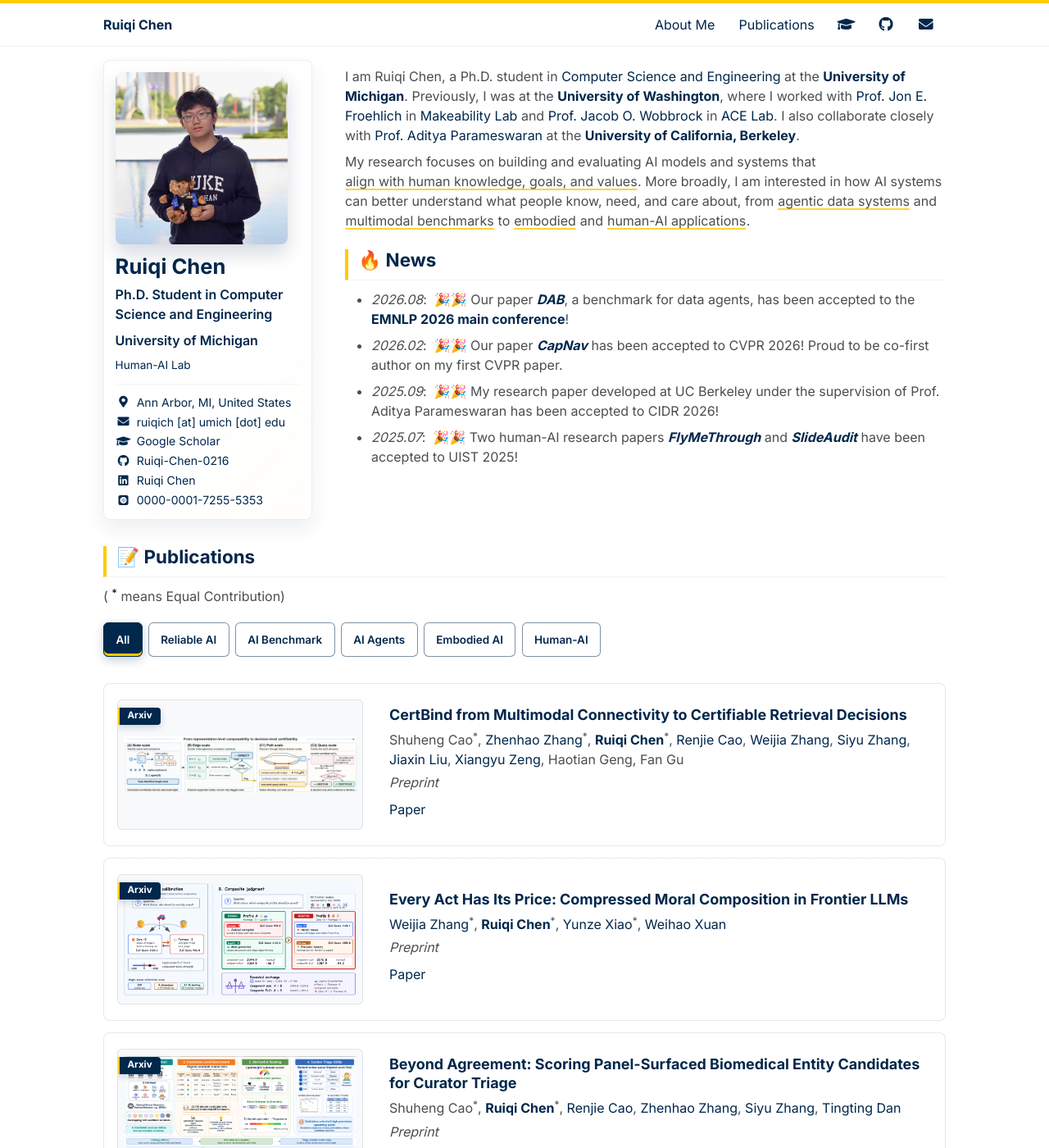
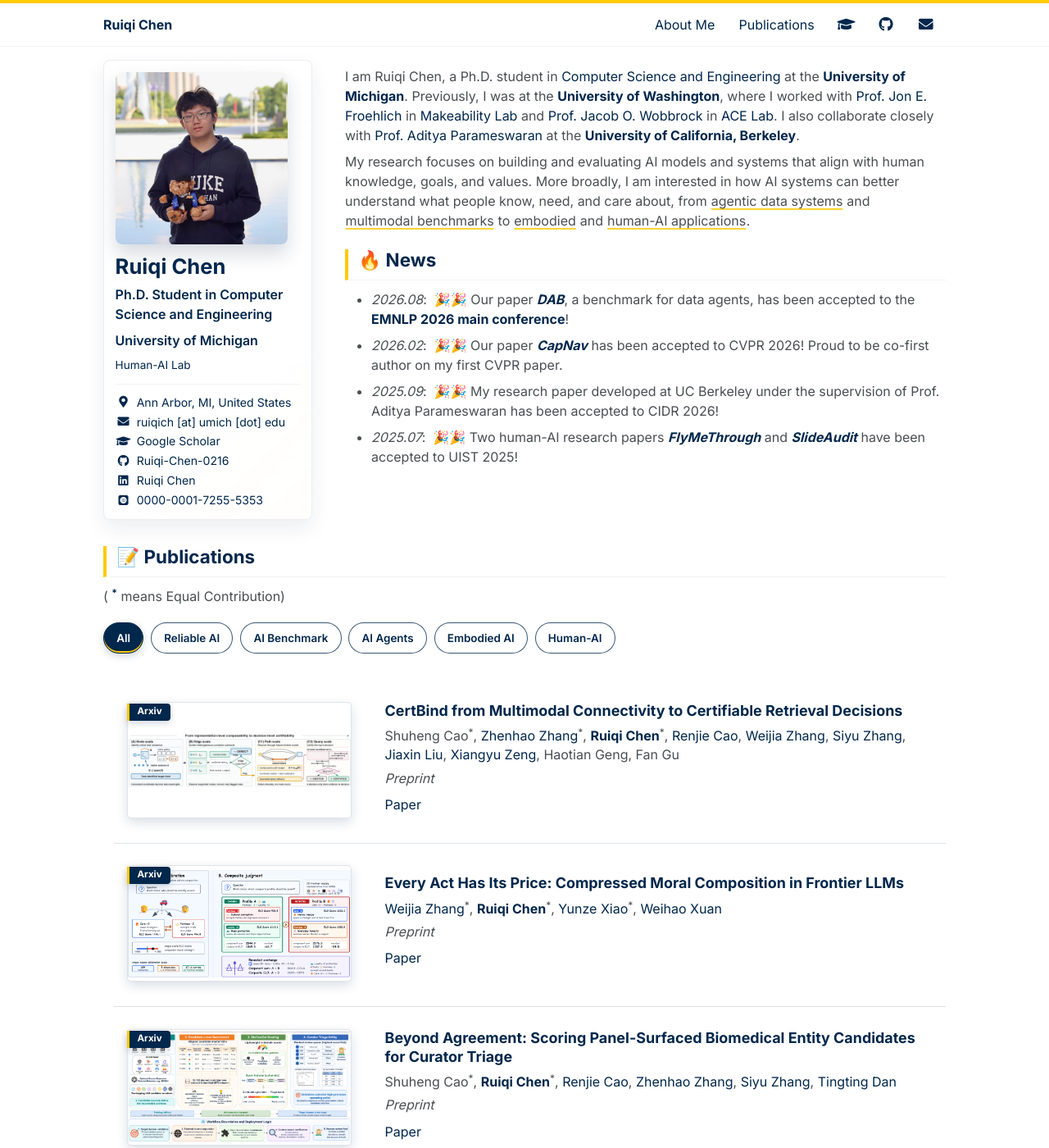
Before and after one commit to Ruiqi-Chen-0216/Ruiqi-Chen-0216.github.io, a Jekyll site: the page built from _pages/home.md, in a window 1280 px wide and 1400 px high. Shown: the whole window at 82% size. Built offline with Jekyll 4.4.1, drawn with Linux system fonts in a browser that asks for light colours; some web fonts are replaced.

Commit message:
update website

```diff
--- a/_pages/home.md
+++ b/_pages/home.md
@@ -42,7 +42,7 @@
 
 I am Ruiqi Chen, a Ph.D. student in [Computer Science and Engineering](https://cse.engin.umich.edu/) at the **University of Michigan**. Previously, I was at the **University of Washington**, where I worked with [Prof. Jon E. Froehlich](https://jonfroehlich.github.io/) in [Makeability Lab](https://makeabilitylab.cs.washington.edu/) and [Prof. Jacob O. Wobbrock](https://faculty.washington.edu/wobbrock/) in [ACE Lab](https://depts.washington.edu/acelab/index.html). I also collaborate closely with [Prof. Aditya Parameswaran](https://people.eecs.berkeley.edu/~adityagp/) at the **University of California, Berkeley**.
 
-My research focuses on building and evaluating AI models and systems that <button class="research-topic-link" type="button" data-filter="reliable-ai" aria-pressed="false">align with human knowledge, goals, and values</button>. More broadly, I am interested in how AI systems can better understand what people know, need, and care about, from <button class="research-topic-link" type="button" data-filter="agent" aria-pressed="false">agentic data systems</button> and <button class="research-topic-link" type="button" data-filter="benchmark" aria-pressed="false">multimodal benchmarks</button> to <button class="research-topic-link" type="button" data-filter="embodied-ai" aria-pressed="false">embodied</button> and <button class="research-topic-link" type="button" data-filter="human-ai" aria-pressed="false">human-AI applications</button>.
+My research focuses on building and evaluating AI models and systems that align with human knowledge, goals, and values. More broadly, I am interested in how AI systems can better understand what people know, need, and care about, from <button class="research-topic-link" type="button" data-filter="agent" aria-pressed="false">agentic data systems</button> and <button class="research-topic-link" type="button" data-filter="benchmark" aria-pressed="false">multimodal benchmarks</button> to <button class="research-topic-link" type="button" data-filter="embodied-ai" aria-pressed="false">embodied</button> and <button class="research-topic-link" type="button" data-filter="human-ai" aria-pressed="false">human-AI applications</button>.
 
 # 🔥 News
 - *2026.08*: &nbsp;🎉🎉 Our paper ***DAB***, a benchmark for data agents, has been accepted to the **EMNLP 2026 main conference**!
--- a/assets/css/main.scss
+++ b/assets/css/main.scss
@@ -253,7 +253,7 @@
 
 .pub-filter {
     display: flex;
-    gap: 0.45rem;
+    gap: 0.55rem;
     flex-wrap: wrap;
     margin: 1.2em 0 2em 0;
     align-items: center;
@@ -261,10 +261,10 @@
 }
 
 .filter-btn {
-    min-height: 42px;
-    padding: 0.52rem 0.9rem;
-    border: 1px solid rgba($info-color, 0.5);
-    border-radius: 6px;
+    min-height: 38px;
+    padding: 0.42rem 0.95rem;
+    border: 1.5px solid rgba($info-color, 0.78);
+    border-radius: 999px;
     background: white;
     color: $info-color;
     font-size: 0.84rem;
@@ -278,7 +278,7 @@
     &.is-preview {
         transform: translateY(-1px);
         border-color: $umich-maize;
-        box-shadow: 0 3px 10px rgba($info-color, 0.14);
+        box-shadow: 0 3px 9px rgba($info-color, 0.12);
     }
 
     &.active {
@@ -286,8 +286,15 @@
         color: white;
         border-color: $info-color;
         box-shadow:
-            inset 0 -3px 0 $umich-maize,
-            0 4px 12px rgba($info-color, 0.22);
+            inset 0 -2px 0 $umich-maize,
+            0 3px 10px rgba($info-color, 0.2);
+    }
+
+    &.is-trace-target {
+        border-color: $umich-maize;
+        background: rgba($umich-maize, 0.14);
+        color: $info-color;
+        box-shadow: inset 0 -2px 0 $umich-maize;
     }
 
     &:focus-visible {
@@ -389,23 +396,44 @@
 // Publication rows use a stable figure stage so mixed image ratios do not
 // change the reading rhythm of the list.
 .pub-item {
+    position: relative;
     min-width: 0;
-    margin-bottom: 0.9rem;
-    transition: opacity 0.18s ease, transform 0.18s ease;
+    margin-bottom: 0;
+    transition: opacity 0.22s ease, filter 0.22s ease, transform 0.22s ease;
 
     &[hidden] {
         display: none !important;
     }
 
     &.is-preview-muted {
-        opacity: 0.28;
+        opacity: 0.3;
     }
 
-    &.is-preview-match .paper-box {
-        border-color: rgba($umich-maize, 0.9);
-        box-shadow:
-            4px 0 0 $umich-maize inset,
-            0 10px 24px rgba($info-color, 0.1);
+    &.is-preview-match .paper-box,
+    &.is-trace-match .paper-box {
+        border-bottom-color: rgba($umich-maize, 0.92);
+        background: linear-gradient(90deg, rgba($umich-maize, 0.11), rgba(#fff, 0) 58%);
+        box-shadow: 3px 0 0 $umich-maize inset;
+    }
+
+    &.is-trace-match::after {
+        content: "";
+        position: absolute;
+        top: 50%;
+        left: -0.72rem;
+        z-index: 3;
+        width: 0.55rem;
+        height: 0.55rem;
+        border: 2px solid #fff;
+        border-radius: 50%;
+        background: $umich-maize;
+        box-shadow: 0 0 0 2px rgba($info-color, 0.76);
+        transform: translateY(-50%);
+    }
+
+    &.is-trace-muted {
+        opacity: 0.45;
+        filter: saturate(0.8);
     }
 
     &.is-filter-entering {
@@ -415,21 +443,47 @@
 }
 
 .publication-list {
+    position: relative;
     min-width: 0;
+    padding-left: 0.8rem;
+
+    &::before {
+        content: "";
+        position: absolute;
+        top: 0.6rem;
+        bottom: 0.6rem;
+        left: 0.32rem;
+        width: 2px;
+        background: linear-gradient(to bottom, rgba($umich-maize, 0), rgba($umich-maize, 0.75) 8%, rgba($umich-maize, 0.75) 92%, rgba($umich-maize, 0));
+        opacity: 0;
+        transition: opacity 0.2s ease;
+    }
+
+    &.is-tracing::before {
+        opacity: 1;
+    }
 }
 
 .paper-box {
     display: grid;
     grid-template-columns: minmax(0, 1fr);
-    gap: 1rem;
+    gap: 1.15rem;
     align-items: center;
     min-width: 0;
-    padding: 1rem;
-    border: 1px solid rgba($info-color, 0.1);
-    border-radius: 8px;
-    background:
-        linear-gradient(180deg, rgba(#fff, 0.99), rgba(#fff, 0.97)),
-        radial-gradient(circle at 0 0, rgba($umich-maize, 0.08), rgba($umich-maize, 0) 34%);
+    padding: 1.2rem 0.65rem 1.35rem;
+    border: 0;
+    border-bottom: 1px solid rgba($info-color, 0.13);
+    border-radius: 0;
+    background: transparent;
+
+    &.is-glowing,
+    &:hover,
+    &:focus-within {
+        transform: translateY(-1px);
+        border-bottom-color: rgba($umich-maize, 0.9);
+        background: linear-gradient(90deg, rgba($umich-maize, 0.065), rgba(#fff, 0) 62%);
+        box-shadow: none;
+    }
 
     .paper-box-image {
         display: block;
@@ -446,12 +500,12 @@
         position: relative;
         width: 100%;
         min-height: 126px;
-        padding: 0.45rem;
-        overflow: hidden;
+        padding: 0.35rem;
+        overflow: visible;
         box-sizing: border-box;
-        border: 1px solid rgba($info-color, 0.1);
-        border-radius: 6px;
-        background: #f7f9fb;
+        border: 0;
+        border-radius: 4px;
+        background: transparent;
         color: inherit;
         font: inherit;
         text-align: left;
@@ -480,8 +534,10 @@
         width: 100%;
         height: 118px;
         max-width: 100%;
-        border-radius: 4px;
-        box-shadow: none;
+        border: 1px solid rgba($info-color, 0.12);
+        border-radius: 5px;
+        background: #fff;
+        box-shadow: 0 5px 14px rgba($info-color, 0.15);
         object-fit: contain;
         transition: transform 0.18s ease;
     }
@@ -529,8 +585,8 @@
 
     .badge {
         position: absolute;
-        top: 0.55rem;
-        left: -1px;
+        top: 0.45rem;
+        left: 0.35rem;
         z-index: 2;
         margin: 0;
         padding: 0.28rem 0.65rem 0.3rem 0.78rem;
@@ -622,9 +678,9 @@
 
 @media screen and (min-width: 700px) {
     .paper-box {
-        grid-template-columns: minmax(250px, 300px) minmax(0, 1fr);
-        gap: 2rem;
-        padding: 1.2rem 1rem;
+        grid-template-columns: minmax(240px, 285px) minmax(0, 1fr);
+        gap: 2.2rem;
+        padding: 1.35rem 0.65rem 1.5rem;
 
         .paper-figure {
             min-height: 150px;
@@ -1144,7 +1200,7 @@
     &.is-tilting,
     &:hover,
     &:focus-within {
-        --tilt-lift: -5px;
+        --tilt-lift: -7px;
 
         border-color: rgba($umich-maize, 0.78);
         box-shadow:
--- a/assets/js/card-tilt.js
+++ b/assets/js/card-tilt.js
@@ -40,7 +40,7 @@
     }
 
     const { x, y } = getPointerPosition(card, event);
-    const maxRotate = 3.2;
+    const maxRotate = 4.4;
     const rotateX = (0.5 - y) * maxRotate;
     const rotateY = (x - 0.5) * maxRotate * 1.25;
 
--- a/assets/js/publication-filter.js
+++ b/assets/js/publication-filter.js
@@ -2,12 +2,14 @@
   const filterButtons = Array.from(document.querySelectorAll(".filter-btn"));
   const topicLinks = Array.from(document.querySelectorAll(".research-topic-link"));
   const publications = Array.from(document.querySelectorAll(".pub-item"));
+  const publicationList = document.querySelector(".publication-list");
 
   if (!filterButtons.length || !publications.length) {
     return;
   }
 
   const reduceMotionQuery = window.matchMedia("(prefers-reduced-motion: reduce)");
+  let activeTrace = null;
 
   function matchesFilter(publication, filter) {
     const categories = (publication.dataset.categories || "").split(" ");
@@ -41,8 +43,28 @@
     });
   }
 
+  function clearTrace() {
+    activeTrace = null;
+    publicationList?.classList.remove("is-tracing");
+    filterButtons.forEach((button) => button.classList.remove("is-trace-target"));
+    publications.forEach((publication) => {
+      publication.classList.remove("is-trace-match", "is-trace-muted");
+    });
+  }
+
+  function scrollToPublicationList() {
+    const target = document.querySelector("#publications");
+    if (target) {
+      target.scrollIntoView({
+        behavior: reduceMotionQuery.matches ? "auto" : "smooth",
+        block: "start"
+      });
+    }
+  }
+
   function applyFilter(filter, scrollToPublications) {
     clearPreview();
+    clearTrace();
 
     filterButtons.forEach((button) => {
       const active = button.dataset.filter === filter;
@@ -67,14 +89,44 @@
     });
 
     if (scrollToPublications) {
-      const target = document.querySelector("#publications");
-      if (target) {
-        target.scrollIntoView({
-          behavior: reduceMotionQuery.matches ? "auto" : "smooth",
-          block: "start"
-        });
+      scrollToPublicationList();
+    }
+  }
+
+  function applyTrace(filter) {
+    const shouldClear = activeTrace === filter;
+
+    clearPreview();
+    clearTrace();
+
+    filterButtons.forEach((button) => {
+      const active = button.dataset.filter === "all";
+      button.classList.toggle("active", active);
+      button.classList.toggle("is-trace-target", !shouldClear && button.dataset.filter === filter);
+      button.setAttribute("aria-pressed", String(active));
+    });
+
+    topicLinks.forEach((link) => {
+      const active = !shouldClear && link.dataset.filter === filter;
+      link.classList.toggle("active", active);
+      link.setAttribute("aria-pressed", String(active));
+    });
+
+    publications.forEach((publication) => {
+      publication.hidden = false;
+      if (!shouldClear) {
+        const matches = matchesFilter(publication, filter);
+        publication.classList.toggle("is-trace-match", matches);
+        publication.classList.toggle("is-trace-muted", !matches);
       }
+    });
+
+    if (!shouldClear) {
+      activeTrace = filter;
+      publicationList?.classList.add("is-tracing");
     }
+
+    scrollToPublicationList();
   }
 
   function bindPreview(element) {
@@ -92,6 +144,6 @@
 
   topicLinks.forEach((link) => {
     bindPreview(link);
-    link.addEventListener("click", () => applyFilter(link.dataset.filter, true));
+    link.addEventListener("click", () => applyTrace(link.dataset.filter));
   });
 })();
```
